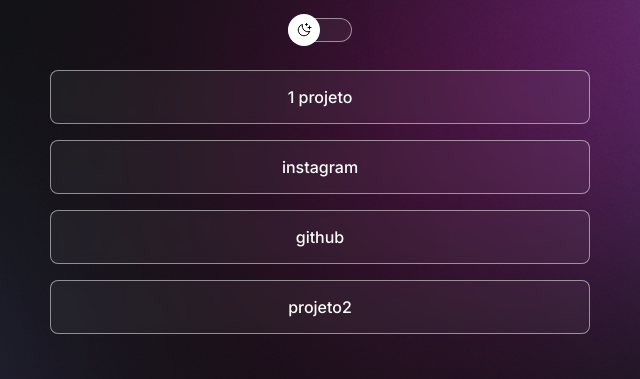
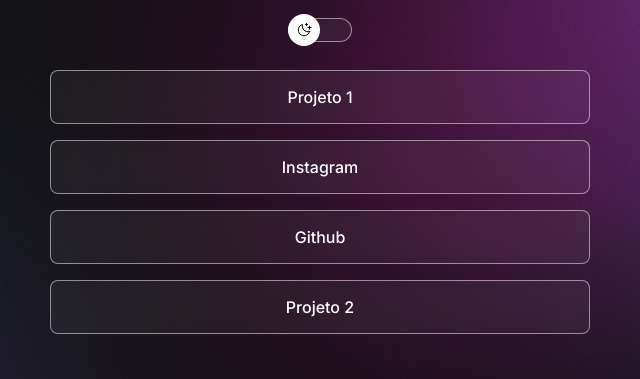
Before and after one commit to maykonfs/projeto, a plain HTML site: page index.html in a window 1280 px wide. Shown: the part 238-617 px from the top of the page, 320-960 px from the left. Drawn offline with nearby package versions, Linux system fonts and the light colour scheme.

Commit message:
AJUSTESD

```diff
--- a/index.html
+++ b/index.html
@@ -26,23 +26,23 @@
       <ul>
         <li>
           <a href="https://byprojetsmaykon.netlify.app/" target="_blank"
-            >1 projeto</a
+            >Projeto 1</a
           >
         </li>
 
         <li>
           <a href="https://www.instagram.com/maykonfeernandes/" target="_blank"
-            >instagram</a
+            >Instagram</a
           >
         </li>
 
         <li>
-          <a href="https://github.com/maykonfs" target="_blank">github</a>
+          <a href="https://github.com/maykonfs" target="_blank">Github</a>
         </li>
 
         <li>
           <a href="https://byprojetsmaykon2.netlify.app/" target="_blank"
-            >projeto2</a
+            >Projeto 2</a
           >
         </li>
       </ul>
```
